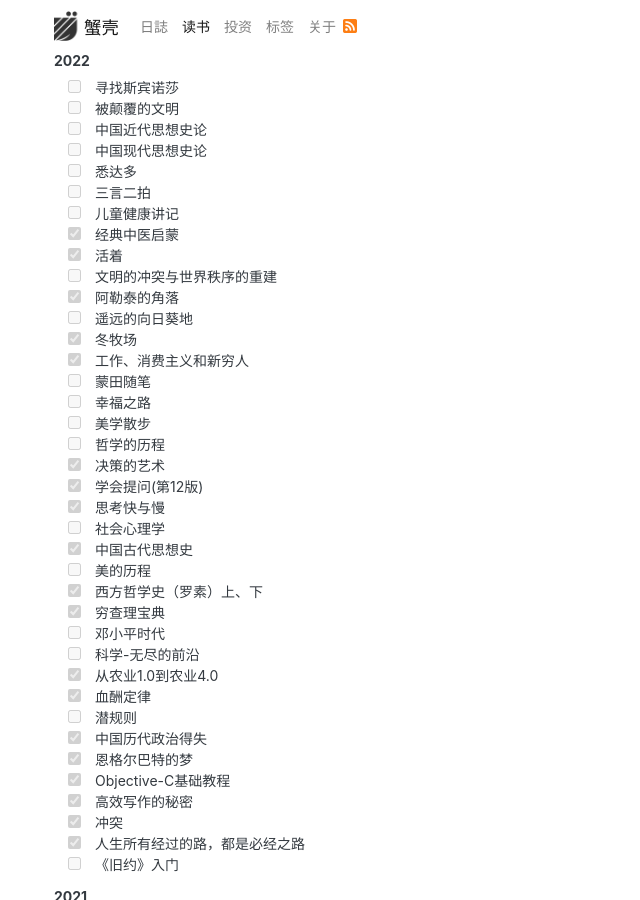
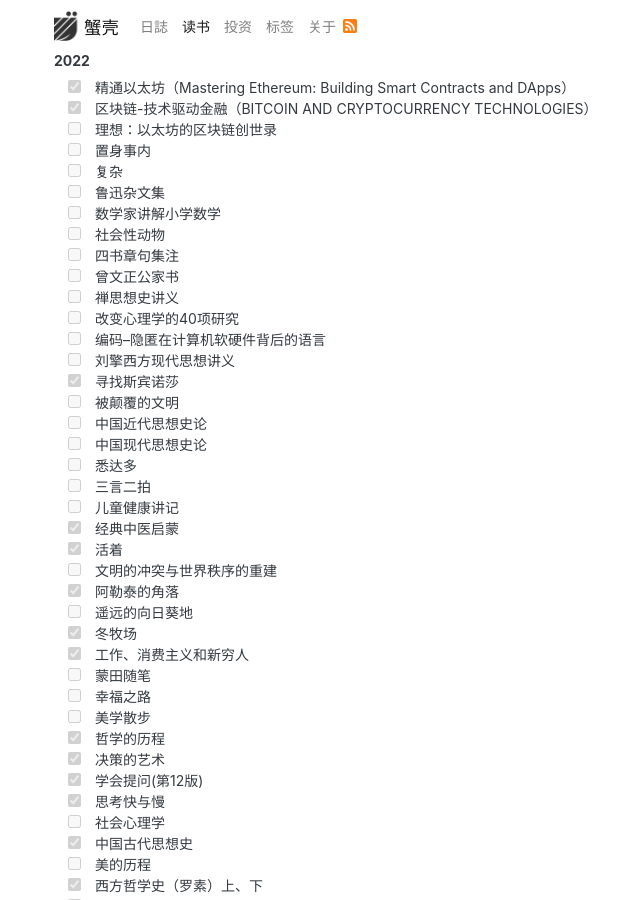
Before and after one commit to shellc/shellc.github.io, a Jekyll site: the page built from books.md, in a window 1280 px wide and 900 px high. Shown: the whole window, without its empty margins (251-891 px from the left). Built offline with Jekyll 4.4.1, drawn with Linux system fonts in a browser that asks for light colours; some web fonts are replaced.

Commit message:
update book

```diff
--- a/books.md
+++ b/books.md
@@ -4,7 +4,21 @@ title: 读书
 ---
 
 #### 2022
-- [ ] 寻找斯宾诺莎
+- [x] 精通以太坊（Mastering Ethereum: Building Smart Contracts and DApps）
+- [x] 区块链-技术驱动金融（BITCOIN AND CRYPTOCURRENCY TECHNOLOGIES）
+- [ ] 理想：以太坊的区块链创世录
+- [ ] 置身事内
+- [ ] 复杂
+- [ ] 鲁迅杂文集
+- [ ] 数学家讲解小学数学
+- [ ] 社会性动物
+- [ ] 四书章句集注
+- [ ] 曾文正公家书
+- [ ] 禅思想史讲义
+- [ ] 改变心理学的40项研究
+- [ ] 编码--隐匿在计算机软硬件背后的语言
+- [ ] 刘擎西方现代思想讲义
+- [x] 寻找斯宾诺莎
 - [ ] 被颠覆的文明
 - [ ] 中国近代思想史论
 - [ ] 中国现代思想史论
@@ -21,7 +35,7 @@ title: 读书
 - [ ] 蒙田随笔
 - [ ] 幸福之路
 - [ ] 美学散步
-- [ ] 哲学的历程
+- [x] 哲学的历程
 - [x] 决策的艺术
 - [x] 学会提问(第12版)
 - [x] 思考快与慢
```
